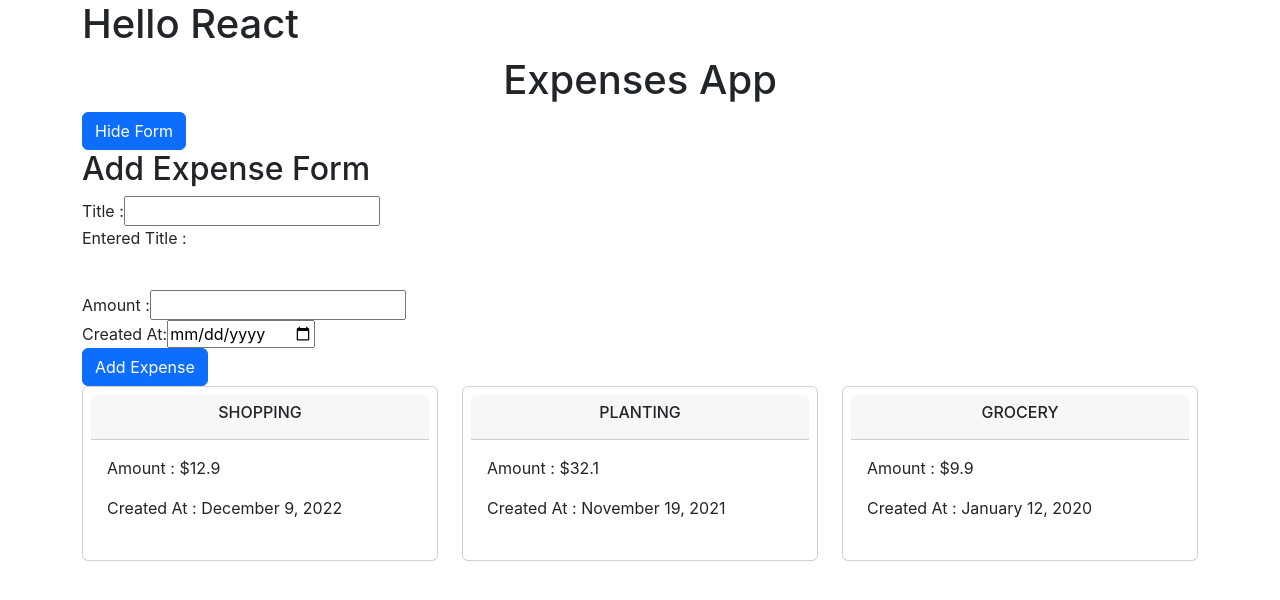
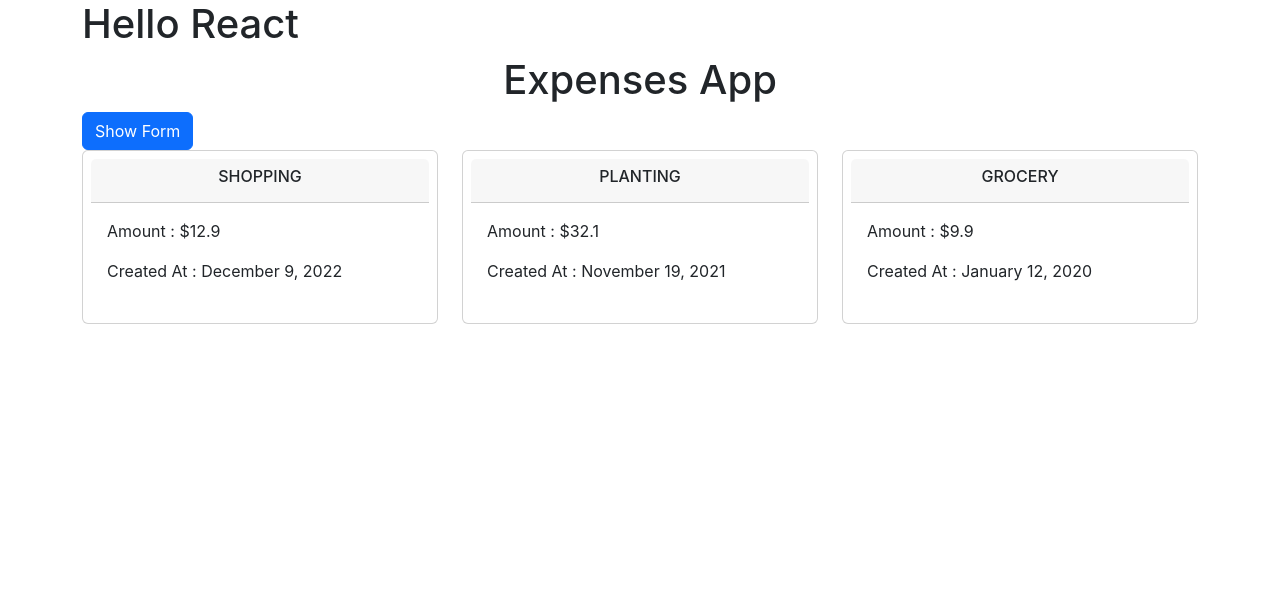
Before and after one commit to synergy2411/react-dec22, a React (Create React App) app in the folder frontend/: page / in a window 1280 px wide. Shown: the top 600 px of the page. Built offline with nearby package versions, Linux system fonts and the light colour scheme.

Commit message:
css changed

```diff
--- /dev/null
+++ b/frontend/src/Components/Expenses/AddExpense/AddExpense.module.css
@@ -0,0 +1,19 @@
+.backdrop {
+  position: absolute;
+  left: 0;
+  top: 0;
+  width: 100vw;
+  height: 100vh;
+  background-color: rgba(0, 0, 0, 0.5);
+  z-index: 50%;
+}
+
+.the-form {
+  position: absolute;
+  left: 30vw;
+  top: 20vh;
+  width: 40vw;
+  height: 60vh;
+  z-index: 75%;
+  background-color: #fff;
+}
--- a/frontend/src/Components/Expenses/AddExpense/AddExpense.tsx
+++ b/frontend/src/Components/Expenses/AddExpense/AddExpense.tsx
@@ -1,6 +1,10 @@
 import { ChangeEvent, FormEvent, useState } from 'react';
+import { createPortal } from 'react-dom';
+import classes from './AddExpense.module.css';
 
 const AddExpense = () => {
+
+    // const [user, setUser] = useState<{name : string, age:  number}>({ name : '', age: 0})
 
     const [enteredTitle, setEnteredTitle] = useState<string>('');
     const [enteredAmount, setEnteredAmount] = useState<string>('')
@@ -14,27 +18,34 @@ const AddExpense = () => {
         event.preventDefault();
         console.log(enteredTitle, enteredAmount, enteredCreatedAt)
     }
-    return (
-        <div>
-            <h2>Add Expense Form</h2>
+    return createPortal(
+        <div className={`row ${classes['backdrop']}`}>
+            <div className="col-8 offset-2">
+                <div className={`card ${classes['the-form']}`}>
+                    <div className="card-body">
+                        <h2 className='text-center'>Add Expense Form</h2>
                         <form onSubmit={submitHandler}>
                             {/* title */}
                             <label htmlFor='title'>Title :</label>
-                <input type="text" name='title' onChange={titleChangeHandler} />
-                <p>Entered Title : {enteredTitle} </p>
-                <br />
+                            <input type="text" name='title' className='form-control' onChange={titleChangeHandler} />
+
                             {/* amount */}
                             <label htmlFor='amount'>Amount :</label>
-                <input type="number" name='amount' onChange={amountChangeHandler} />
-                <br />
+                            <input type="number" name='amount' className='form-control' onChange={amountChangeHandler} />
+
                             {/* createdAt */}
                             <label htmlFor='created-at'>Created At:</label>
-                <input type="date" name='created-at' onChange={createdAtChangeHandler} />
-                <br />
+                            <input type="date" name='created-at' className='form-control' onChange={createdAtChangeHandler} />
+
                             {/* button */}
-                <button className='btn btn-primary' type='submit'>Add Expense</button>
+                            <div className="d-grid">
+                                <button className='btn btn-primary my-2' type='submit'>Add Expense</button>
+                            </div>
                         </form>
                     </div>
+                </div>
+            </div>
+        </div>, document.body
     );
 }
 
--- a/frontend/src/Components/Expenses/Expenses.tsx
+++ b/frontend/src/Components/Expenses/Expenses.tsx
@@ -11,7 +11,7 @@ const Expenses = () => {
         { id: "e003", title: "grocery", amount: 9.9, createdAt: new Date("Jan 12, 2020") }
     ]
 
-    const [show, setShow] = useState<boolean>(true)
+    const [show, setShow] = useState<boolean>(false)
 
     const showClickHandler = () => {
         setShow(!show)
```
Lines whose indentation alone changed are shown as unchanged.
